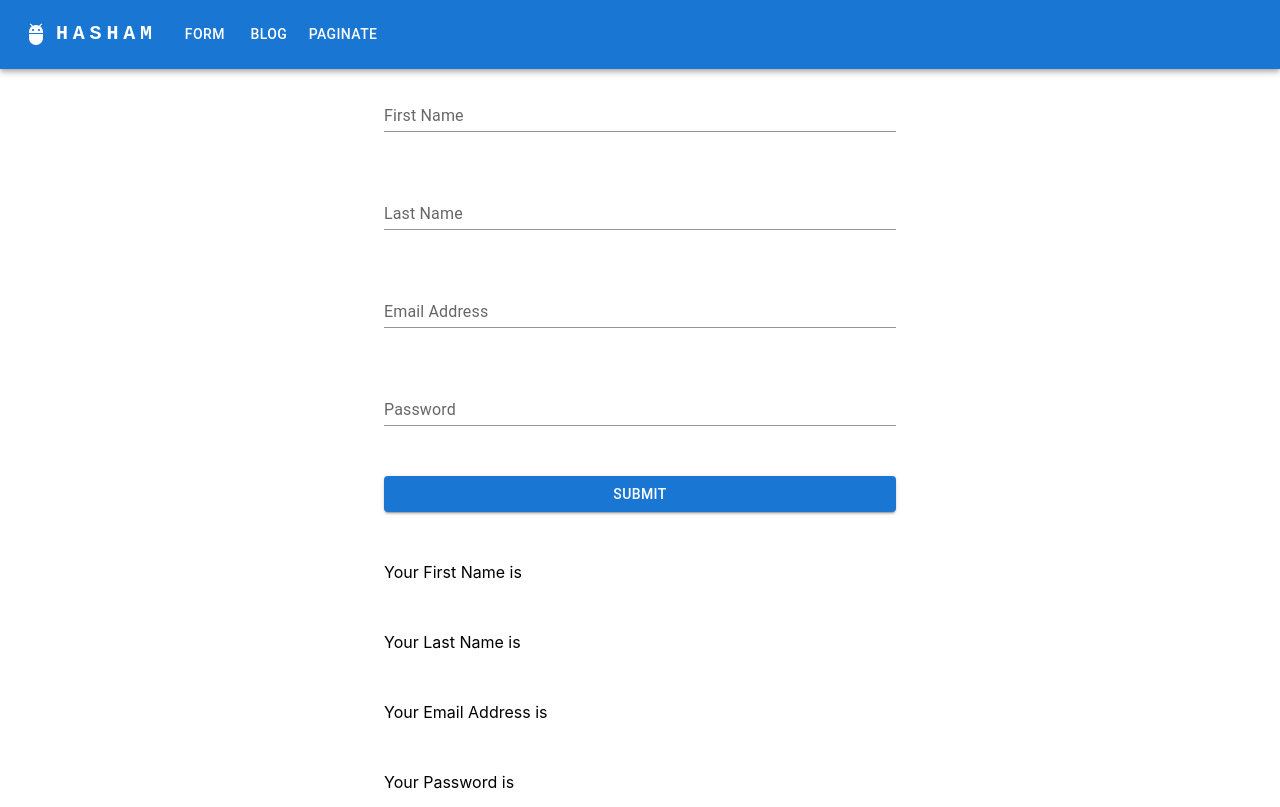
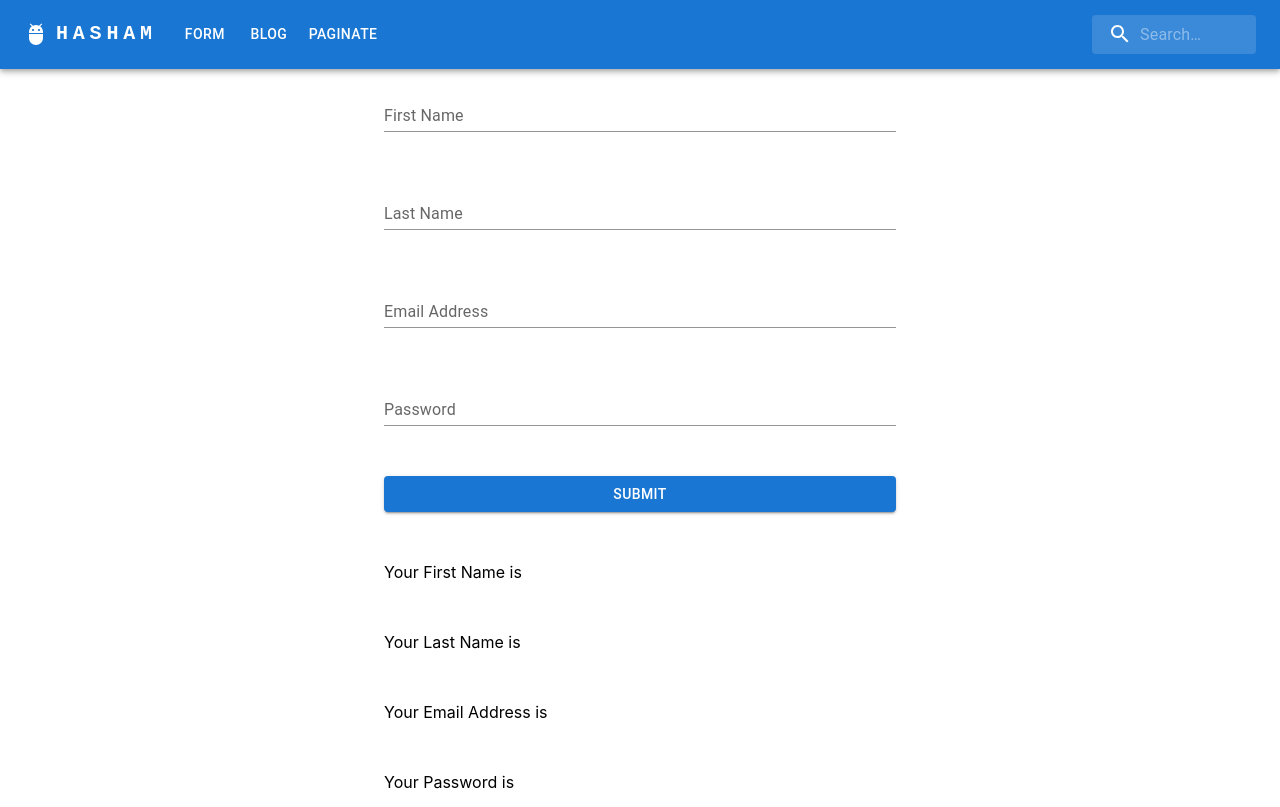
Before and after one commit to hashamuddin1/reactFormProject, a React (Create React App) app: page / in a window 1280 px wide. Built offline with nearby package versions, Linux system fonts and the light colour scheme.

Commit message:
add search icon

```diff
--- a/src/components/Navbar.js
+++ b/src/components/Navbar.js
@@ -10,6 +10,9 @@
 import Button from "@mui/material/Button";
 import MenuItem from "@mui/material/MenuItem";
 import AdbIcon from "@mui/icons-material/Adb";
+import SearchIcon from "@mui/icons-material/Search";
+import { styled, alpha } from "@mui/material/styles";
+import InputBase from "@mui/material/InputBase";
 import { Link } from "react-router-dom";
 
 const routingMap = [
@@ -29,6 +32,47 @@
     pageRoute: "/paginate",
   },
 ];
+
+const Search = styled("div")(({ theme }) => ({
+  position: "relative",
+  borderRadius: theme.shape.borderRadius,
+  backgroundColor: alpha(theme.palette.common.white, 0.15),
+  "&:hover": {
+    backgroundColor: alpha(theme.palette.common.white, 0.25),
+  },
+  marginLeft: 0,
+  width: "100%",
+  [theme.breakpoints.up("sm")]: {
+    marginLeft: theme.spacing(1),
+    width: "auto",
+  },
+}));
+
+const SearchIconWrapper = styled("div")(({ theme }) => ({
+  padding: theme.spacing(0, 2),
+  height: "100%",
+  position: "absolute",
+  pointerEvents: "none",
+  display: "flex",
+  alignItems: "center",
+  justifyContent: "center",
+}));
+
+const StyledInputBase = styled(InputBase)(({ theme }) => ({
+  color: "inherit",
+  width: "100%",
+  "& .MuiInputBase-input": {
+    padding: theme.spacing(1, 1, 1, 0),
+    paddingLeft: `calc(1em + ${theme.spacing(4)})`,
+    transition: theme.transitions.create("width"),
+    [theme.breakpoints.up("sm")]: {
+      width: "12ch",
+      "&:focus": {
+        width: "20ch",
+      },
+    },
+  },
+}));
 
 function Navbar() {
   const [anchorElNav, setAnchorElNav] = React.useState(null);
@@ -137,6 +181,15 @@
               </Link>
             ))}
           </Box>
+          <Search>
+            <SearchIconWrapper>
+              <SearchIcon />
+            </SearchIconWrapper>
+            <StyledInputBase
+              placeholder="Search…"
+              inputProps={{ "aria-label": "search" }}
+            />
+          </Search>
         </Toolbar>
       </Container>
     </AppBar>
```
